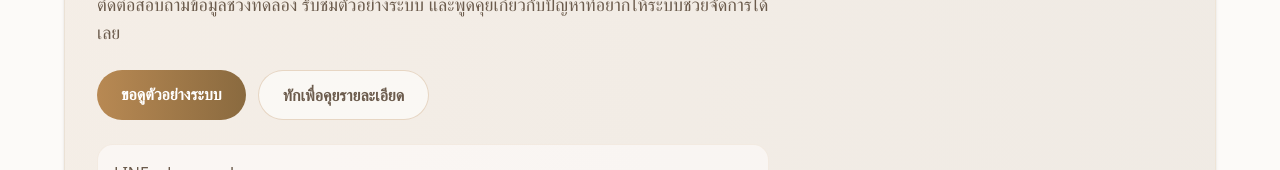
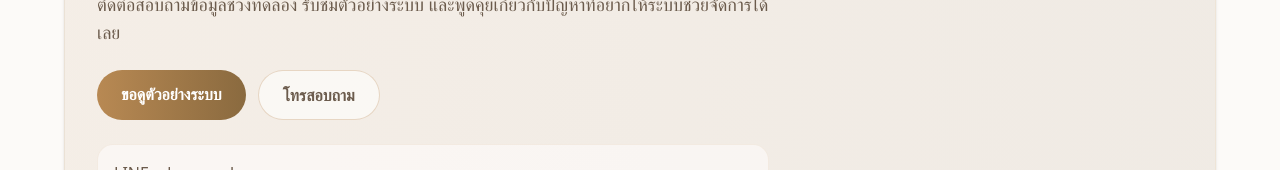
Before and after one commit to PanutKaewmala/coffee-shop-11-8-25, a Next.js app: page / in a window 1280 px wide. Shown: the part 2326-2496 px from the top of the page. Built offline with nearby package versions, Linux system fonts and the light colour scheme.

Commit message:
Fix homepage CTA behavior

```diff
--- a/src/app/page.tsx
+++ b/src/app/page.tsx
@@ -104,7 +104,7 @@ export default function HomePage() {
         </div>
       </section>
 
-      <section id="features" className="px-4 py-12 md:py-16">
+      <section id="features" className="scroll-mt-28 px-4 py-12 md:py-16">
         <div className="mx-auto max-w-6xl">
           <h2 className="text-3xl font-bold">ระบบนี้ช่วยอะไรได้บ้าง</h2>
           <div className="mt-8 grid gap-6 md:grid-cols-2 xl:grid-cols-3">
@@ -118,7 +118,7 @@ export default function HomePage() {
         </div>
       </section>
 
-      <section id="pricing" className="px-4 py-12 md:py-16">
+      <section id="pricing" className="scroll-mt-28 px-4 py-12 md:py-16">
         <div className="mx-auto max-w-6xl rounded-3xl border border-accent/10 bg-surface/80 p-6 shadow-sm md:p-8">
           <div className="flex flex-col gap-3 md:flex-row md:items-end md:justify-between">
             <div>
@@ -149,7 +149,7 @@ export default function HomePage() {
         </div>
       </section>
 
-      <section id="demo" className="px-4 py-12 md:py-16">
+      <section id="demo" className="scroll-mt-28 px-4 py-12 md:py-16">
         <div className="mx-auto grid max-w-6xl gap-6 lg:grid-cols-[0.9fr_1.1fr] lg:items-center">
           <div>
             <h2 className="text-3xl font-bold">ดูตัวอย่างระบบจากร้าน Demo</h2>
@@ -197,7 +197,7 @@ export default function HomePage() {
         </div>
       </section>
 
-      <section id="contact" className="px-4 py-12 md:py-16">
+      <section id="contact" className="scroll-mt-28 px-4 py-12 md:py-16">
         <div className="mx-auto max-w-6xl rounded-3xl border border-accent/10 bg-gradient-to-r from-accent/10 to-accent-dark/10 p-6 shadow-sm md:p-8">
           <div className="max-w-2xl">
             <h2 className="text-3xl font-bold">ช่องทางติดต่อช่วงทดลองระบบ</h2>
@@ -211,12 +211,12 @@ export default function HomePage() {
               >
                 ขอดูตัวอย่างระบบ
               </Link>
-              <Link
-                href="#contact"
+              <a
+                href="tel:0630427563"
                 className="rounded-full border border-accent/30 bg-background/80 px-6 py-3 font-semibold text-text-secondary transition hover:bg-surface"
               >
-                ทักเพื่อคุยรายละเอียด
-              </Link>
+                โทรสอบถาม
+              </a>
             </div>
             <div className="mt-6 rounded-2xl border border-accent/10 bg-background/70 p-4 text-text-secondary">
               <p className="font-medium">LINE: gkaewmala</p>
```
